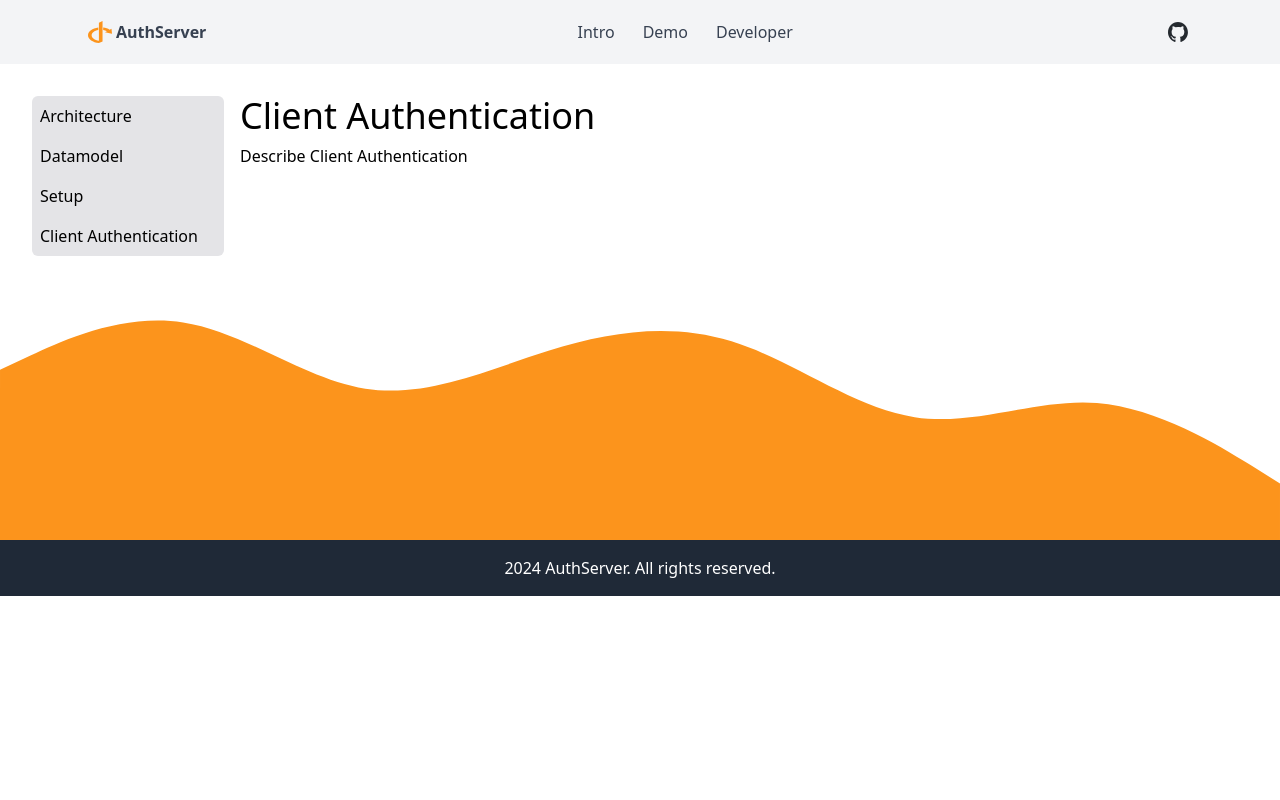
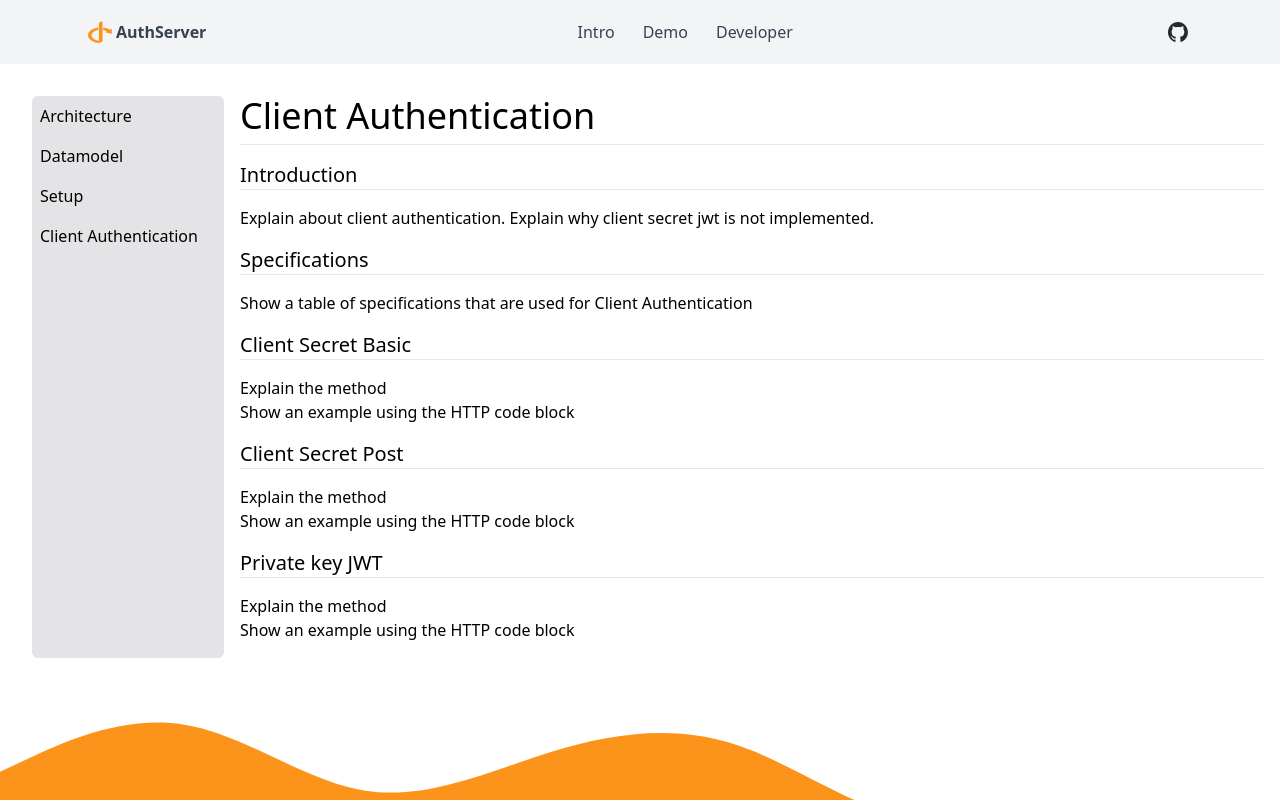
Before and after one commit to jokk-itu/authserver-framework, a SvelteKit app in the folder doc/: page /developer/client-authentication in a window 1280 px wide. Shown: the top 800 px of the page. Built offline with nearby package versions, Linux system fonts and the light colour scheme.

Commit message:
add: template structure for client authentication page

```diff
--- a/doc/src/routes/developer/client-authentication/+page.svelte
+++ b/doc/src/routes/developer/client-authentication/+page.svelte
@@ -1,4 +1,27 @@
-<h1 class="text-4xl mb-2">Client Authentication</h1>
-<p class="mb-4">
-    Describe Client Authentication
-</p>
+<script>
+    import PageTitle from "../../../components/PageTitle.svelte";
+    import Section from "../../../components/Section.svelte";
+</script>
+
+<PageTitle title="Client Authentication" />
+<Section title="Introduction">
+    <p>
+        Explain about client authentication.
+        Explain why client secret jwt is not implemented.
+    </p>
+</Section>
+<Section title="Specifications">
+    <p>Show a table of specifications that are used for Client Authentication</p>
+</Section>
+<Section title="Client Secret Basic">
+    <p>Explain the method</p>
+    <p>Show an example using the HTTP code block</p>
+</Section>
+<Section title="Client Secret Post">
+    <p>Explain the method</p>
+    <p>Show an example using the HTTP code block</p>
+</Section>
+<Section title="Private key JWT">
+    <p>Explain the method</p>
+    <p>Show an example using the HTTP code block</p>
+</Section>
```
